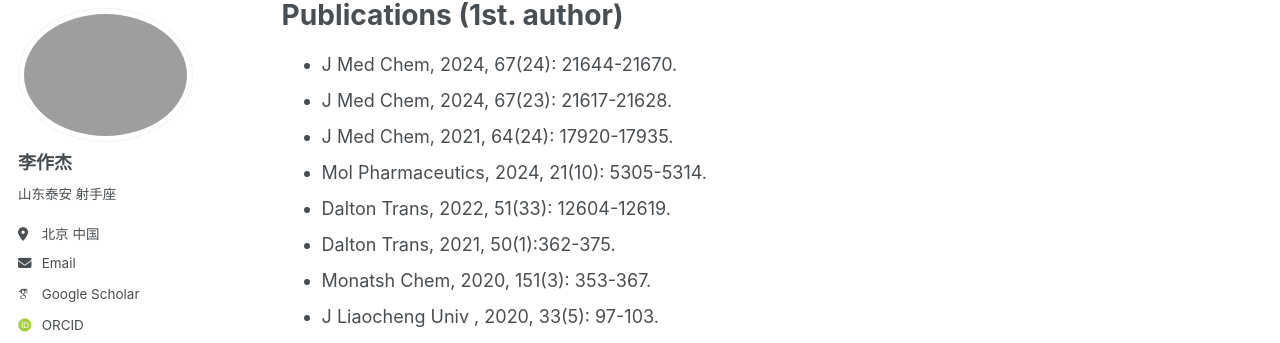
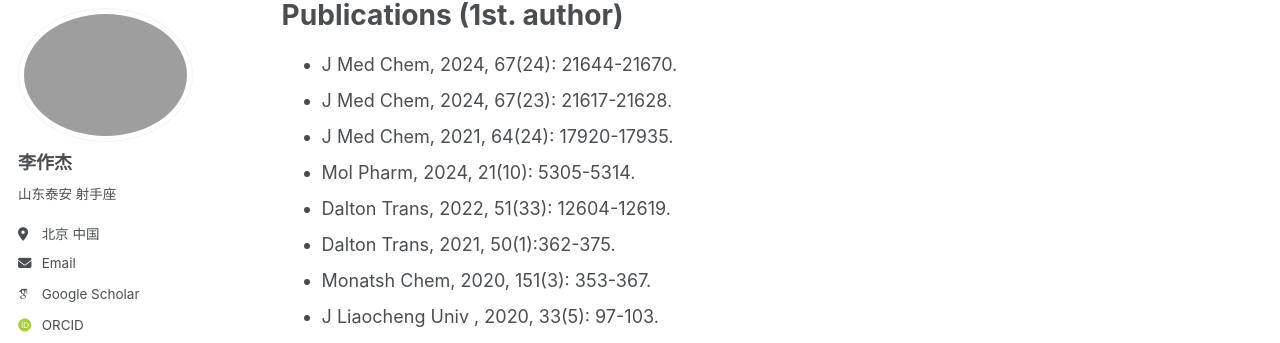
Before and after one commit to Infinity-LZJ/Zuojie_Li.github, a Jekyll site: the page built from _pages/cv.md, in a window 1280 px wide and 900 px high, scrolled down 1075 px. Shown: the part 98-441 px from the top of the window. Built offline with Jekyll 4.4.1, drawn with Linux system fonts in a browser that asks for light colours; some web fonts are replaced.

Commit message:
Update cv.md
Signed-off-by: Infinity-LZJ <zuojieli@yeah.net>

```diff
--- a/_pages/cv.md
+++ b/_pages/cv.md
@@ -50,7 +50,7 @@ Publications (1st. author)
 * J Med Chem,  2024, 67(24): 21644-21670.
 * J Med Chem,  2024, 67(23): 21617-21628.
 * J Med Chem,  2021, 64(24): 17920-17935.
-* Mol Pharmaceutics,  2024, 21(10): 5305-5314.
+* Mol Pharm,  2024, 21(10): 5305-5314.
 * Dalton Trans,  2022, 51(33): 12604-12619.
 * Dalton Trans, 2021, 50(1):362-375.
 * Monatsh Chem,  2020, 151(3): 353-367.
```
